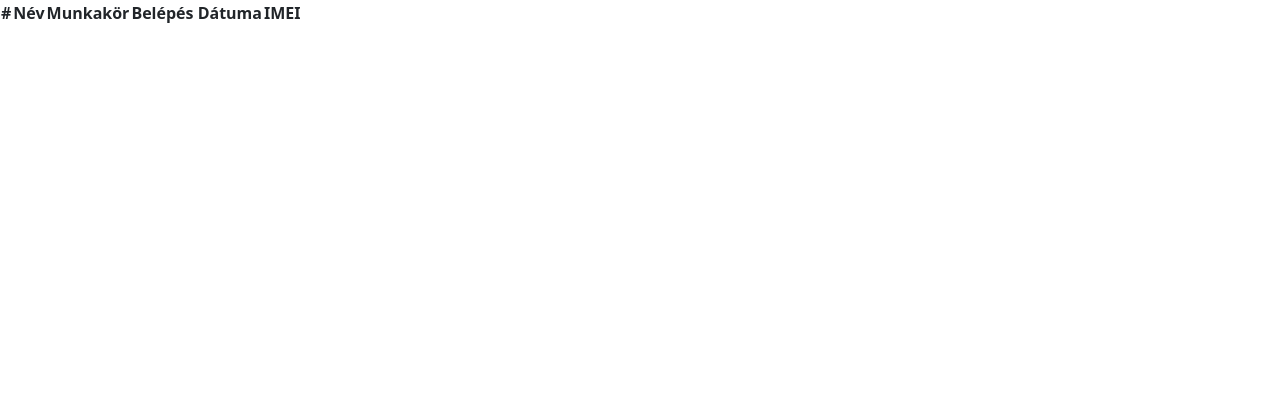
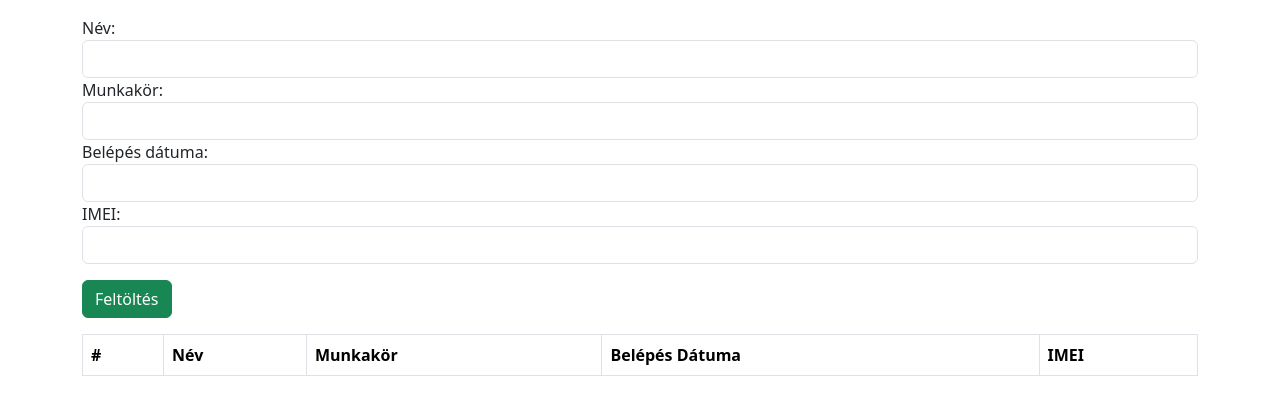
Before and after one commit to finyo3549/tariAttila-ajax-crud, a website built with Vite: page index.html in a window 1280 px wide. Built offline with nearby package versions, Linux system fonts and the light colour scheme; no server answers.

Commit message:
form létrehozása

```diff
--- a/index.html
+++ b/index.html
@@ -11,8 +11,21 @@
 </head>
 
 <body>
-  <div id="app">
-    <table>
+  <div class="container mt-3">
+    <form>
+      <label for="name">Név:</label>
+      <input class="form-control" type="text" id="name">
+      <label for="job_title">Munkakör:</label>
+      <input class="form-control" type="text" id="name">
+      <label for="entry_date">Belépés dátuma:</label>
+      <input class="form-control" type="text" id="entry_date">
+      <label for="imei">IMEI:</label>
+      <input class="form-control" type="text" id="imei">
+      <button class="btn btn-success mt-3" id="gomb">Feltöltés</button>
+    </form>
+  </div>
+  <div class="container mt-3" id="app">
+    <table class="table table-bordered table-striped">
       <thead>
         <tr>
           <th>#</th>
--- a/main.js
+++ b/main.js
@@ -1,4 +1,4 @@
-const api_url = "https://retoolapi.dev/8pmkIT/data";
+const api_url = "https://retoolapi.dev/YZM9ys/data";
 document.addEventListener("DOMContentLoaded", (init) );
 function init () {
   const data = document.getElementById("data");
```
